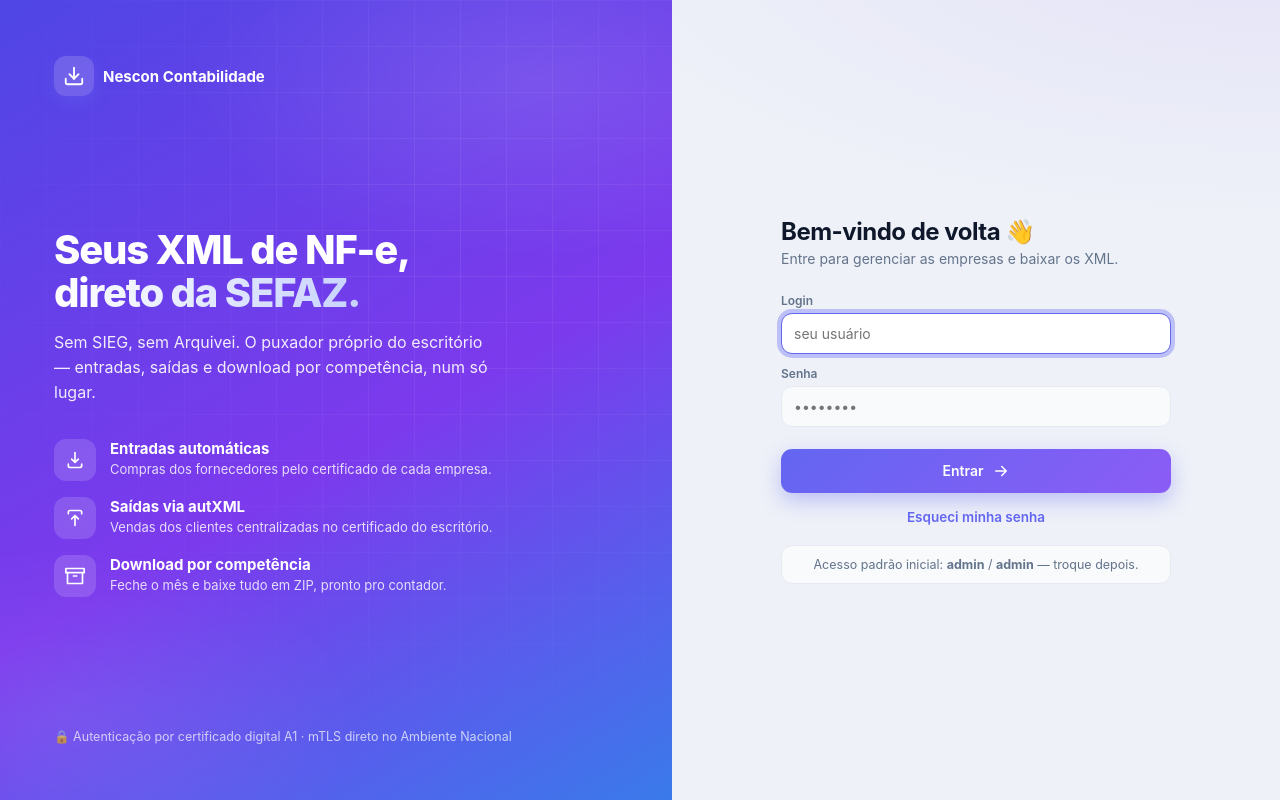
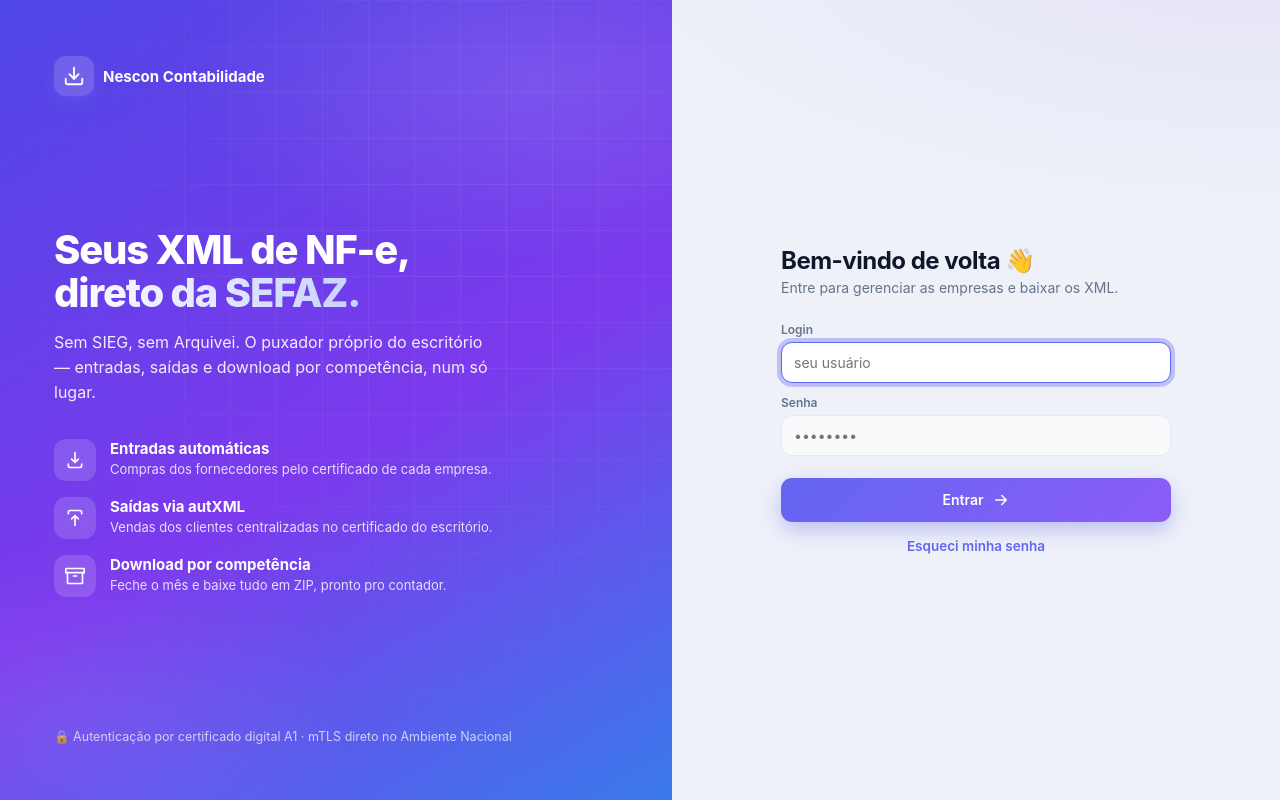
Before and after one commit to contabilidade-01/PortalFiscal_Nescon, a Flask app: page /login in a window 1280 px wide. Run offline with Flask 3, Linux system fonts and the light colour scheme; data that the repository does not hold is empty; some libraries are stand-ins or nearby versions.

Commit message:
Login: remove a dica de acesso padrao admin/admin
Co-Authored-By: Claude Opus 5.5 <noreply@anthropic.com>
Claude-Session: https://claude.ai/code/session_01RLBrUVkfGBx2TBa6uXtSN1

```diff
--- a/templates/login.html
+++ b/templates/login.html
@@ -61,7 +61,6 @@
       <p style="text-align:center;margin:16px 0 0;font-size:13.5px">
         <a href="{{ url_for('esqueci_senha') }}" style="color:var(--brand1);font-weight:600;text-decoration:none">Esqueci minha senha</a>
       </p>
-      <div class="hint">Acesso padrão inicial: <b>admin</b> / <b>admin</b> — troque depois.</div>
     </div>
   </div>
 </div>
```
